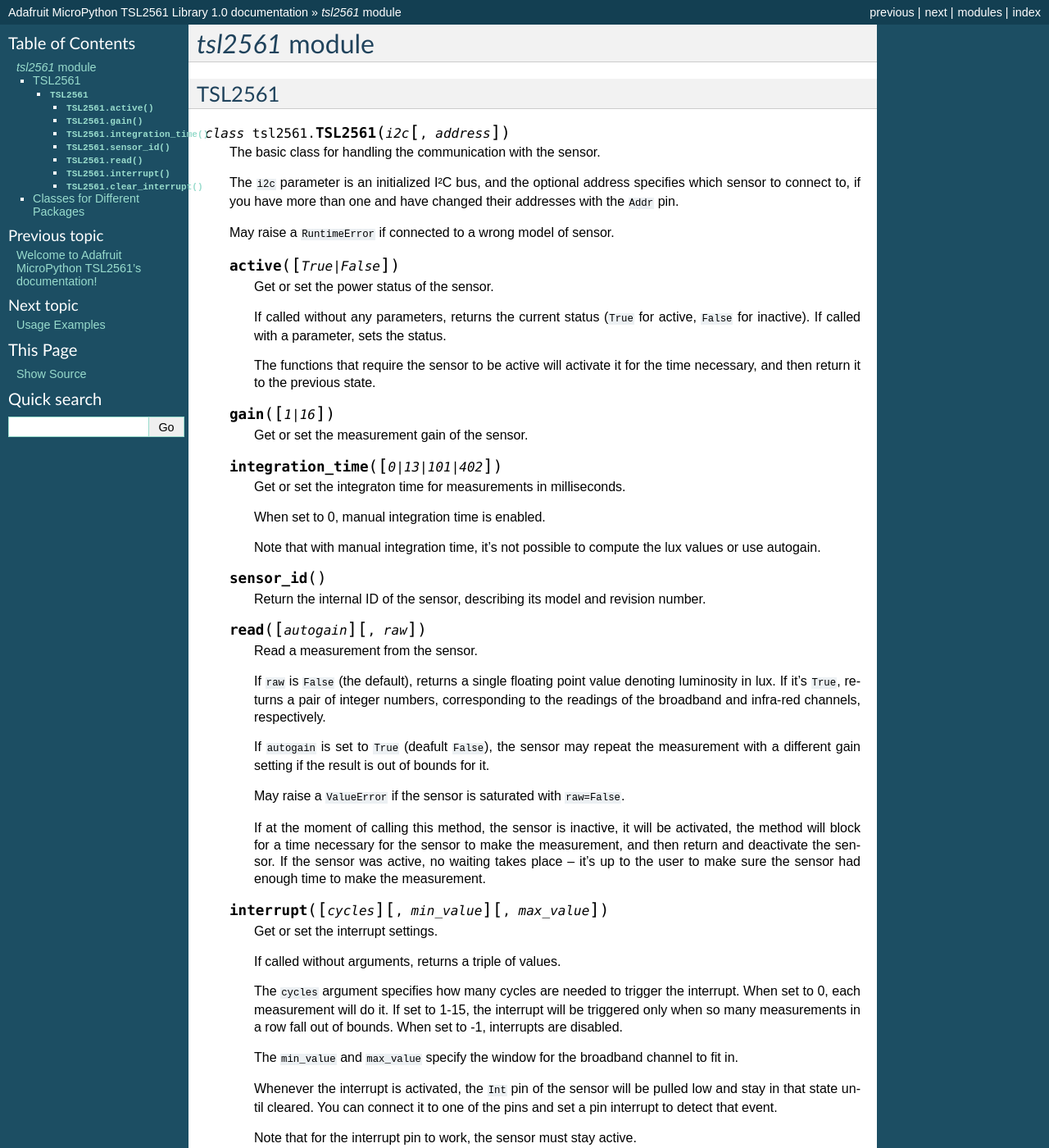
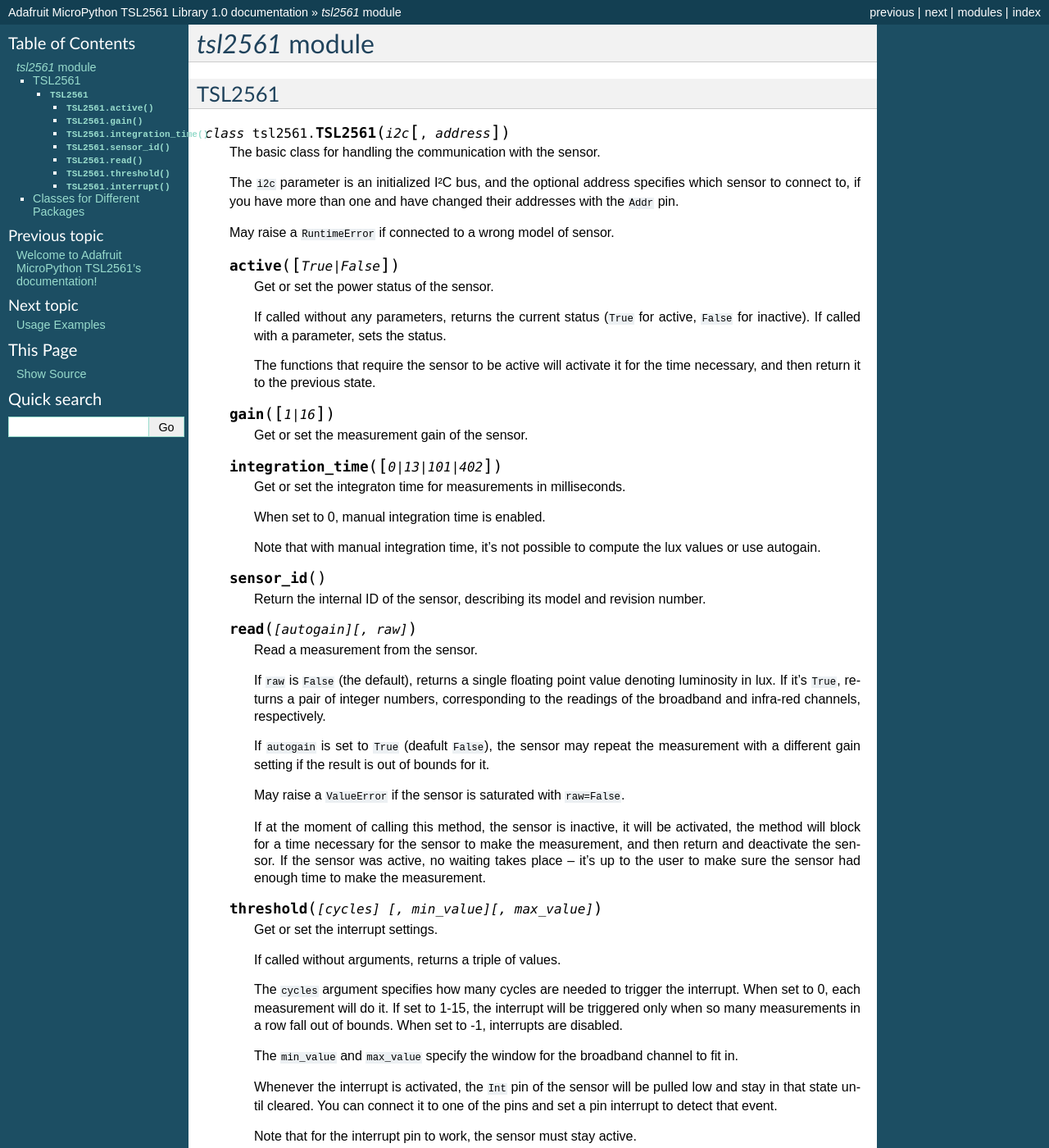
Before and after one commit to adafruit/micropython-adafruit-tsl2561, a Sphinx documentation site: the page built from docs/tsl2561.rst, in a window 1280 px wide and 1400 px high. Shown: the whole window at 82% size. Built offline with Sphinx 7.4.7, drawn with Linux system fonts in a browser that asks for light colours; some of the changed text lies outside the part shown.

Commit message:
Rename "interrupt" to "threshold"
And rename "clear_interrupt" to "interrupt".

```diff
--- a/docs/examples.rst
+++ b/docs/examples.rst
@@ -35,9 +35,9 @@
 
     def handler(pin):
         print("interrupt!")
-        sensor.clear_interrupt()
+        sensor.interrupt(False)
 
     int_pin = Pin(0, Pin.IN, Pin.PULL_UP)
     int_pin.irq(handler=handler, trigger=Pin.IRQ_FALLING)
     sensor.active(True)
-    sensor.interrupt(1, 10000, 30000)
+    sensor.threshold(1, 10000, 30000)
--- a/docs/tsl2561.rst
+++ b/docs/tsl2561.rst
@@ -68,7 +68,7 @@
         up to the user to make sure the sensor had enough time to make the
         measurement.
 
-    .. method:: interrupt([cycles], [min_value], [max_value])
+    .. method:: threshold([cycles] [, min_value][, max_value])
 
         Get or set the interrupt settings.
 
@@ -89,7 +89,7 @@
 
         Note that for the interrupt pin to work, the sensor must stay active.
 
-    .. method:: clear_interrupt()
+    .. method:: interrupt(False)
 
         Clears the interrupt state, bringing the ``Int`` pin back to neutral.
 
--- a/tsl2561.py
+++ b/tsl2561.py
@@ -153,7 +153,7 @@
             return broadband, ir
         return self._lux((broadband, ir))
 
-    def interrupt(self, cycles=None, min_value=None, max_value=None):
+    def threshold(self, cycles=None, min_value=None, max_value=None):
         if min_value is None and max_value is None and cycles is None:
             min_value = self._register16(_REGISTER_THRESHHOLD_MIN)
             max_value = self._register16(_REGISTER_THRESHHOLD_MAX)
@@ -177,7 +177,9 @@
                     min(15, max(0, int(cycles))) | _INTERRUPT_LEVEL)
         self.active(was_active)
 
-    def clear_interrupt(self):
+    def interrupt(self, value):
+        if value or value is None:
+            raise ValueError("can only clear the interrupt")
         self.i2c.writeto_mem(self.address,
             _CLEAR_BIT | _REGISTER_CONTROL, b'\x00')
 
```
Also changed, not shown: other parts of docs/tsl2561.rst (+1 -1 lines).
